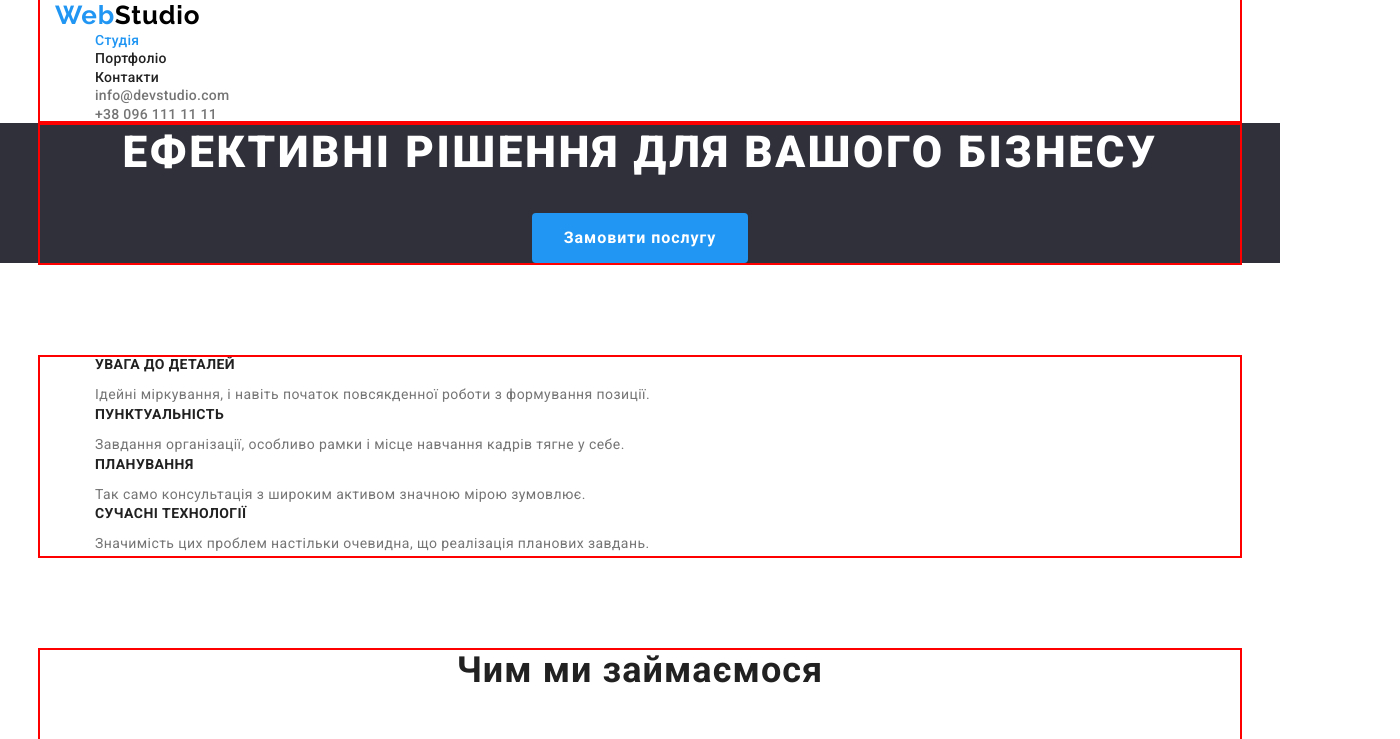
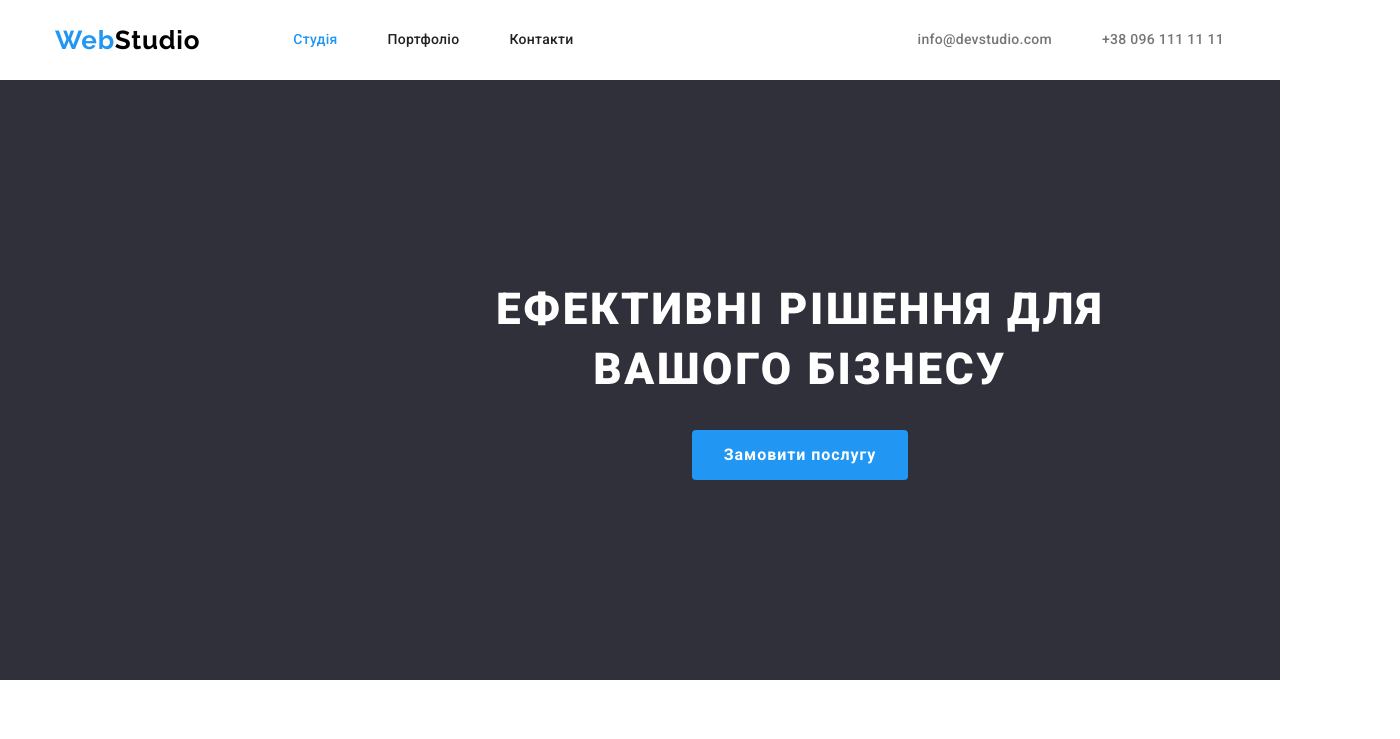
Before and after one commit to IrinaAntonishina/goit-markup-hw-02, a plain HTML site: page index.html in a window 1280 px wide. Shown: the top 739 px of the page, 1400 px wide, since content can reach past the window. Drawn offline with nearby package versions, Linux system fonts and the light colour scheme.

Commit message:
add flex box

```diff
--- a/css/styles.css
+++ b/css/styles.css
@@ -19,13 +19,46 @@ body {
 .container {
     width: 1200px;
     padding: 0px 15px;
-    outline: 2px solid red;
     margin: 0px auto;
     }
 
 
 /* --------------Header-------------- */
+
+.navigation {
+  display: flex;
+  align-items: center;
+}
+
+.nav {
+  display: flex;
+  align-items: center;
+  margin-right: 344px;
+}
+
+.header-nav {
+  display: flex;
+  gap: 50px;
+  padding-left: 0px;
+}
+
+.header-list .item+.item {
+  margin-left: 50px;
+}
+
+.header-list {
+  display: flex;
+  align-items: center;
+}
+
+.list .link {
+  display: block;
+  padding-top: 32px;
+  padding-bottom: 32px;
+}
+
 .header-logo {
+  margin-right: 93px;
   font-family: "Raleway", sans-serif;
   font-weight: 700;
   font-size: 26px;
@@ -51,6 +84,7 @@ span {
 .list {
     margin-top: 0;
     margin-bottom: 0px;
+    padding-left: 0px;
 }
 
 .header-item {
@@ -59,11 +93,6 @@ span {
   line-height: 1.14;
   letter-spacing: 0.02em;
   color: var(--color-title);
-}
-
-.clarity:hover,
-.clarity:focus {
-  color: var(--color-accent);
 }
 
 .header-item:hover,
@@ -81,8 +110,6 @@ span {
   line-height: 1.14;
   letter-spacing: 0.02em;
   color: var(--color-text);
-
-
 }
 
 
@@ -90,11 +117,14 @@ span {
 /* -----------------Hero-------------- */
 
 .hero {
+  padding: 200px;
   background-color: var(--backcolor-grey);
   text-align: center;
   margin-bottom: 94px;
 }
+
 .hero-title {
+  width: 696px;
   font-weight: 900;
   font-size: 44px;
   line-height: 1.36;
@@ -103,6 +133,7 @@ span {
   color: var(--text-white);
   margin-bottom: 30px;
   margin-top: 0px;
+  margin: 0px auto 30px auto;
 }
 
 .btn {
@@ -132,6 +163,11 @@ span {
     margin-bottom: 94px;
 }
 
+.feature-item {
+  flex-basis: calc(100% / 4 - 30px);
+}
+
+
 .feature-title {
   font-weight: 700;
   font-size: 14px;
@@ -152,8 +188,11 @@ span {
 }
 
 .feature-list {
+    display: flex;
     margin-top: 0px;
     margin-bottom: 0px;
+    justify-content: space-between;
+    padding-left: 0px;
 }
 
 /* -------------Projects--------------- */
@@ -168,8 +207,15 @@ span {
   margin-bottom: 50px;
 }
 .projects-list {
+    display: flex ;
     margin-top: 0px;
     margin-bottom: 94px;
+    padding-left: 0px;
+    justify-content: space-between;
+}
+
+.projects-item {
+  flex-basis: calc(100% / 3 - 30px);
 }
 
 /* -------------Team--------------- */
@@ -261,6 +307,11 @@ span {
   color: var(--color-accent);
 }
 
+.clarity:hover,
+.clarity:focus {
+  color: var(--color-accent);
+}
+
 /* --------------Alinement---------------- */
 
 .visually-hidden {
@@ -284,7 +335,6 @@ span {
 .portfolio-btn {
   border: 0px;
   padding: 6px 22px;
-  /* border: 2px solid transparent; */
   border-radius: 4px;
   font-family: "Roboto";
   font-weight: 500;
@@ -297,19 +347,6 @@ span {
 }
 .fbtn {
     padding: 6px 25px;
-    min-width: 73px;
-}
-.btn-item>.sbtn{
-min-width: 125px;
-}
-.tbtn {
-min-width: 112px;
-}
-.fobtn {
-min-width: 103px;
-}
-.fibtn {
-min-width: 130px;
 }
 
 .btn-item {
--- a/index.html
+++ b/index.html
@@ -23,26 +23,25 @@
   <body>
     <!--Header-->
     <header class="header">
-      <div class="container">
-        <nav>
+      <div class="container navigation">
+        <nav class="nav">
           <a class="header-logo" href="index.html" lang="en"
-            ><span>Web</span>Studio</a
-          >
+            ><span>Web</span>Studio</a>
           <ul class="header-nav list">
-            <li><a class="header-item link accent" href=""> Студія </a></li>
-            <li>
+            <li class="item"><a class="header-item link accent" href=""> Студія </a></li>
+            <li class="item">
               <a class="header-item link" href="./portfolio.html">Портфоліо</a>
             </li>
-            <li><a class="header-item link" href="">Контакти</a></li>
+            <li class="item"><a class="header-item link" href="">Контакти</a></li>
           </ul>
         </nav>
         <ul class="header-list list">
-          <li>
+          <li class="item">
             <a class="header-item-list link" href="mailto:info@devstudio.com"
               >info@devstudio.com</a
             >
           </li>
-          <li>
+          <li class="item">
             <a class="header-item-list link" href="tel:+380961111111"
               >+38 096 111 11 11</a
             >
@@ -60,7 +59,7 @@
       </section>
       <!--Feature-->
       <section class="feature">
-        <div class="container">
+        <div class="container feature-container">
           <h2 class="visually-hidden">Особливості</h2>
         <ul class="feature-list">
           <li class="feature-item link">
```
Also changed, not shown: portfolio.html (+4 -4 lines).
